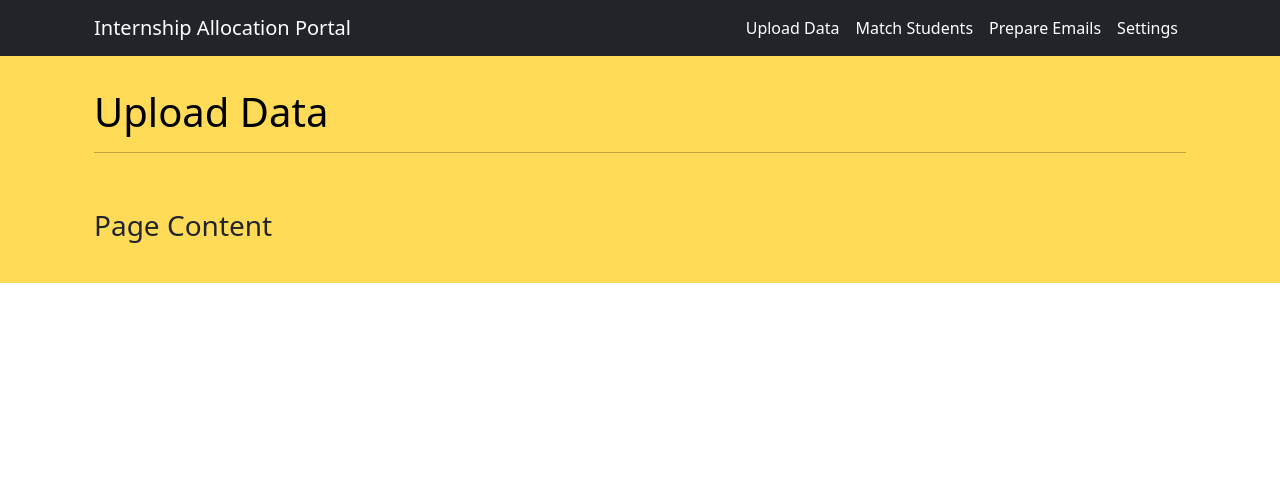
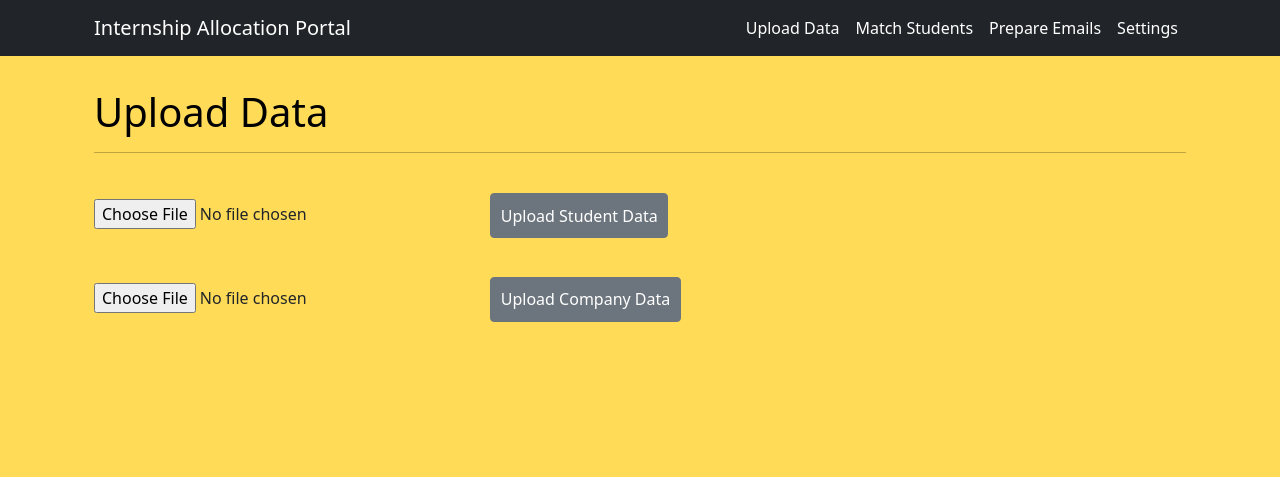
Before and after one commit to DevOps-2022-Team-3/-DevOps-Team3-2022-DevOps_Oct2022_Team3_Asg, a Flask app: page /Upload_Data in a window 1280 px wide. Shown: the top 477 px of the page. Run offline with Flask 2, Linux system fonts and the light colour scheme; some libraries are stand-ins or nearby versions.

Commit message:
Add upload data form

```diff
--- a/app.py
+++ b/app.py
@@ -6,6 +6,9 @@ from sqlalchemy.sql import text
 from flask_wtf import FlaskForm
 from wtforms import StringField, SelectField, SubmitField
 from wtforms.validators import DataRequired
+
+from werkzeug.utils import secure_filename
+from werkzeug.datastructures import  FileStorage
 
 flaskApp = Flask(__name__)
 
@@ -47,7 +50,7 @@ class CompanyForm(FlaskForm):
 
 with flaskApp.app_context():
     db.create_all()
-##### Database Code #####
+########################################
 
 @flaskApp.route('/')
 
@@ -58,6 +61,13 @@ def main():
 @flaskApp.route('/Upload_Data')
 def upload_data():
     return render_template('upload_data.html')
+
+@flaskApp.route('/uploader', methods = ['GET', 'POST'])
+def upload_file():
+   if request.method == 'POST':
+      f = request.files['file']
+      f.save(secure_filename(f.filename))
+      return render_template('upload_data.html')
 
 @flaskApp.route('/Match_Student', methods=['GET', 'POST'])
 def match_student():
--- a/templates/Upload_Data.html
+++ b/templates/Upload_Data.html
@@ -8,7 +8,13 @@
 
 <!-- CSS only -->
 <link rel="stylesheet" href="https://cdn.jsdelivr.net/npm/bootstrap@5.1.1/dist/css/bootstrap.min.css">
+<style>
+  body {
+    background-color: #FFDB58;
+  }
+</style>
 </head>
+
 <body>
   <!-- NavBar-->
   <nav class="navbar navbar-expand-lg navbar-dark bg-dark" id="mainNav">
@@ -42,13 +48,24 @@
     </div>
   </header>
 
-  <!-- Section -->
-  <section id="section" style="background-color: #FFDB58; padding: 2em;">
+  <!-- Section: File Upload -->
+  <section id="section" style="padding:1em; margin-bottom: 2em">
     <div class="container px-4 text-left">
         <div class="row gx-4 justify-content-center">
-            <h3>Page Content</h3>
+            <form action = "/uploader" method = "POST"
+            enctype = "multipart/form-data">
+              <input type = "file" name = "file" style="margin-bottom: 3em; margin-right: 5em;"/>
+              <button type="submit" class="btn btn-secondary" style="padding:0.6em;">Upload Student Data</button>
+            </form>
+            <br>
+            <form action = "/uploader" method = "POST"
+              enctype = "multipart/form-data">
+              <input type = "file" name = "file" style="margin-bottom: 1em; margin-right: 5em;"/>
+              <button type="submit" class="btn btn-secondary" style="padding:0.6em;">Upload Company Data</button>
+            </form>
         </div>
     </div>
   </section>
+
 </body>
 </html>
```
